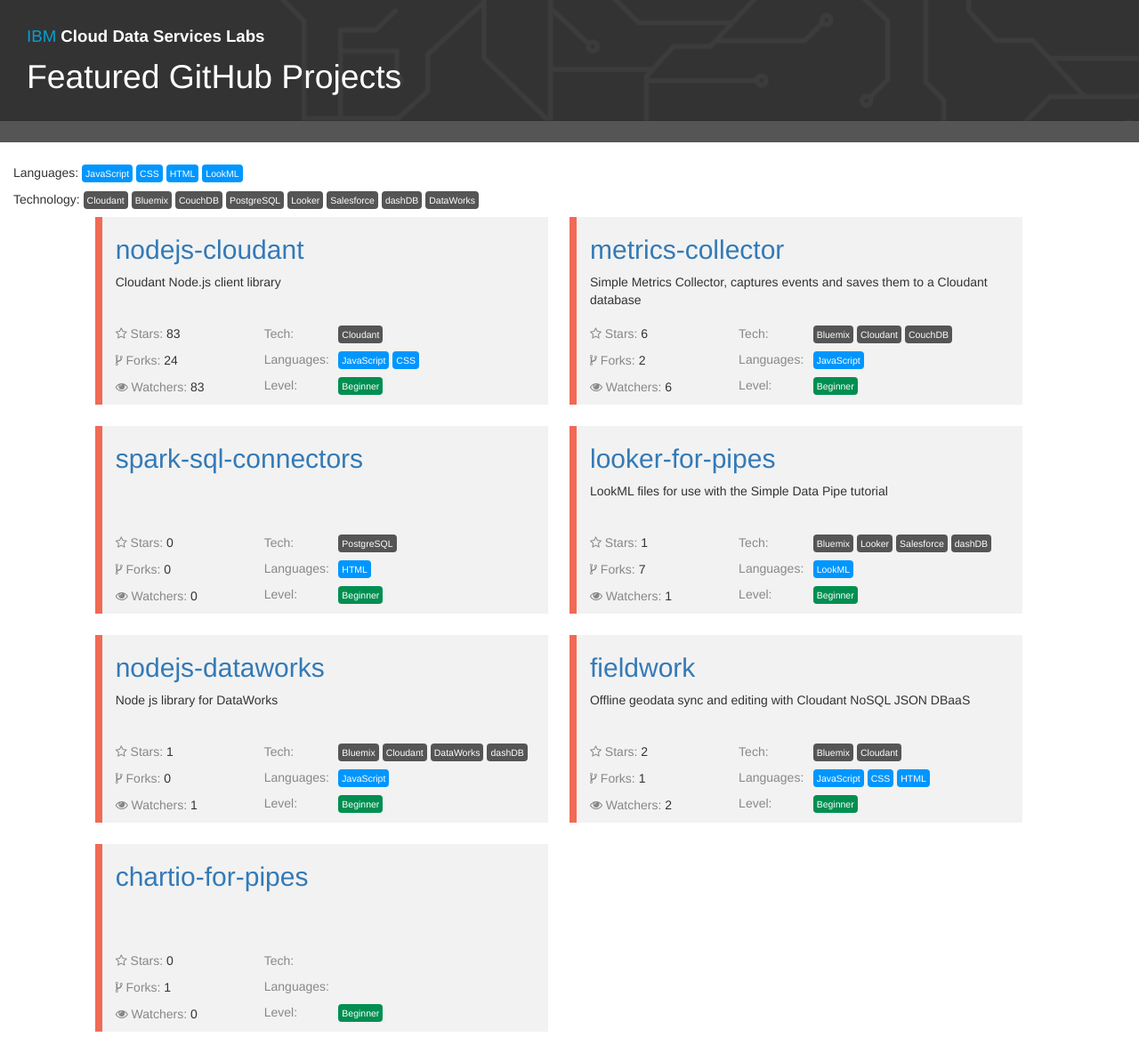
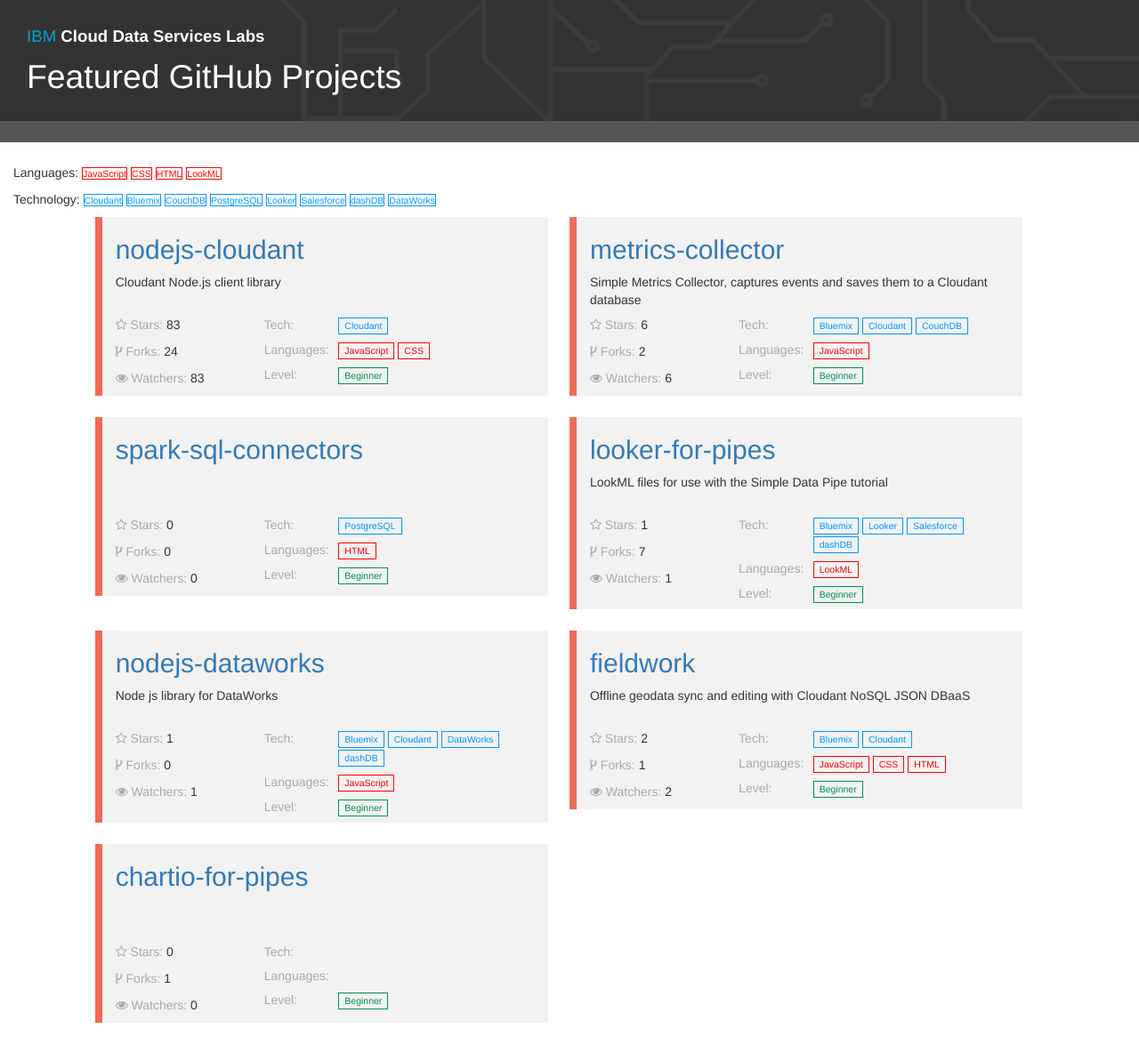
Before and after one commit to ibm-watson-data-lab/ibm-cds-labs-old, a Jekyll site: the page built from index.html, in a window 1280 px wide. Shown: the whole page at 89% size. Built offline with Jekyll 4.4.1, drawn with Linux system fonts in a browser that asks for light colours; nearby versions of some CDN libraries.

Commit message:
Build from 5a576e4 on a branch master

```diff
--- a/css/app.css
+++ b/css/app.css
@@ -9,37 +9,39 @@
   border-left: 8px solid #f16a54;
   border-right: 24px solid #fff;
   margin-bottom: 24px;
+  /*height: 296px;*/
 }
 .description {
-  height: 48px;
+  height: 38px;
   overflow: hidden;
 }
 .meta {
-  color: #888;
+  color: #aaa;
 }
 .meta .githubmetaval {
   color: #333;
 }
 .techs, .languages, .levels {
-  margin-bottom: 0.65em;
-  overflow: flex;
+  margin-bottom: 0.5em;
 }
 .tech, .language, .level {
-  padding: 4px;
-  color: white;
-  border-radius: 4px;
   margin-right: 4px;
   font-size: 0.75em;
+  border: 1px solid #333;
+  background-color: transparent;
 }
 
 .tech {
-  background-color: #555;
+  color: #0096ff;
+  border-color: #0096ff;
 }
 .language {
-  background-color: #0096ff;
+  color: red;
+  border-color: red;
 }
 .level {
-  background-color: #008f51;
+  color: #008f51;
+  border-color: #008f51;
 }
 
 
@@ -71,3 +73,11 @@
   /*color: #ddd;*/
   margin-top: 0.15em;
 }
+
+.gistpreview {
+  max-height: 256px;
+  margin-bottom: 8px;
+  display: block;
+  overflow: scroll;
+  box-shadow: inset
+}
--- a/index.html
+++ b/index.html
@@ -38,7 +38,7 @@ title: Featured GitHub Projects
               Tech:
             </div>
             <div class="col-md-9">
-              {% for tech in repo.tech %}<span class="tech">{{tech}}</span>{% endfor %}
+              {% for tech in repo.tech %}<button class="tech">{{tech}}</button>{% endfor %}
             </div>
           </div>
           <div class="row languages">
@@ -46,7 +46,7 @@ title: Featured GitHub Projects
               Languages:
             </div>
             <div class="col-md-9">
-              {% for lang in repo.languages %}<span class="language">{{lang}}</span>{% endfor %}
+              {% for lang in repo.languages %}<button class="language">{{lang}}</button>{% endfor %}
             </div>
           </div>
           <div class="row levels">
@@ -54,7 +54,7 @@ title: Featured GitHub Projects
               Level:
             </div>
             <div class="col-md-9">
-              <span class="level">{{ repo.level }}</span>
+              <button class="level">{{ repo.level }}</button>
             </div>
           </div>
         </div>
```
Also changed, not shown: gists.html (+5 -4 lines).
